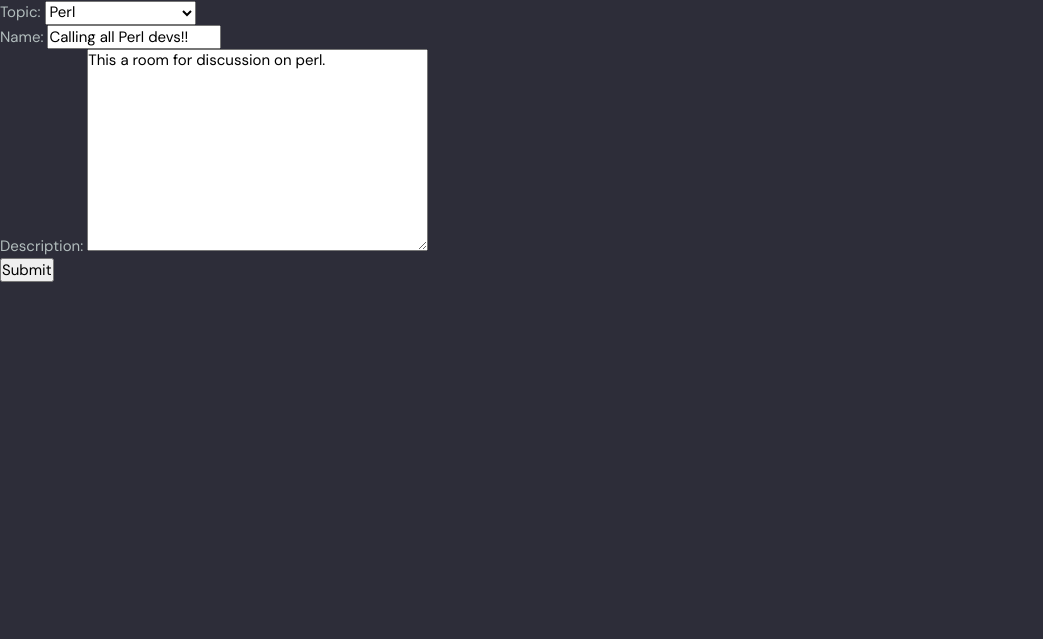
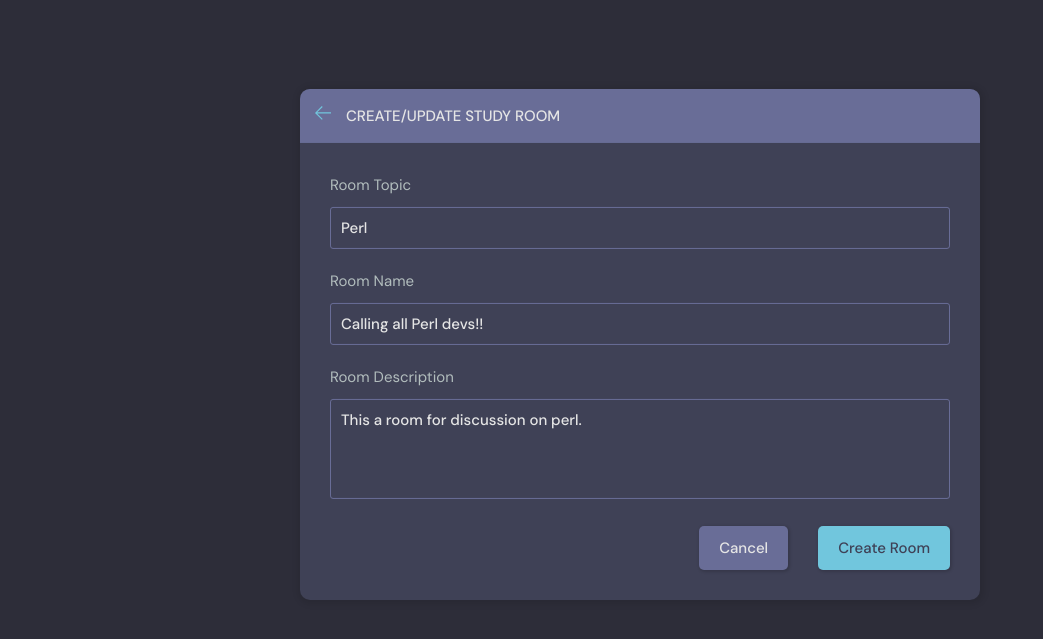
Before and after one commit to nishad-dhuri-05/HiveLink, a Django app: page /update-room/7/ in a window 1280 px wide. Shown: the part 76-715 px from the top of the page, without its empty margins (0-1043 px from the left). Run offline with Django 4.2, Linux system fonts and the light colour scheme; a user stored in the database is signed in; data comes from the database, SQL or seed files in the repository; both versions use the stored data as it was after the commit.

Commit message:
Create and update room done
Next: Edit User Account

```diff
--- a/base/templates/base/room_form.html
+++ b/base/templates/base/room_form.html
@@ -1,14 +1,81 @@
 {% extends 'main.html' %}
+{% block content %}
+  <main class="create-room layout">
+    <div class="container">
+      <div class="layout__box">
+        <div class="layout__boxHeader">
+          <div class="layout__boxTitle">
+            <a href="{% url 'home' %}">
+              <svg version="1.1" xmlns="http://www.w3.org/2000/svg" width="32" height="32" viewBox="0 0 32 32">
+                <title>arrow-left</title>
+                <path
+                  d="M13.723 2.286l-13.723 13.714 13.719 13.714 1.616-1.611-10.96-10.96h27.625v-2.286h-27.625l10.965-10.965-1.616-1.607z">
+                </path>
+              </svg>
+            </a>
+            <h3>Create/Update Study Room</h3>
+          </div>
+        </div>
+        <div class="layout__body">
+          <form class="form" action="" method="POST">
+            {% csrf_token %}
+            <!-- {% for field in form %}
+            <div class="form__group">
+              <label for="room_name">{{field.label}}</label> -->
+              <!-- <input id="room_name" name="room_name" type="text" placeholder="E.g. Mastering Python + Django" /> -->
+              <!--{{field}}
+            </div>
+            {% endfor %} -->
 
-{% block content %}
+            <div class="form__group">
+              <label for="room_topic">Room Topic</label>
+              <input type="text" value="{{room.topic.name}}"name="topic" list="topic-list" required>
+              <datalist id="topic-list">
+                <select name="" id="room_topic">
+                  {% for topic in topics %}
+                  <option value="{{topic.name}}">
+                    {{topic.name}}
+                  </option>
+                  {% endfor %}
+                </select>
+              </datalist>
+            </div>
 
-<div>
-    <form action="" method="POST">
-        {% csrf_token %}
-        <!-- {{form}} wraps a paragraph around each form element-->
-        {{form.as_p}}
-        <input type="submit" value="Submit">
-    </form>
-</div>
+            <div class="form__group">
+              <label for="room_name">Room Name</label>
+              {{form.name}}
+            </div>
 
+            <div class="form__group">
+              <label for="room_description">Room Description</label>
+              {{form.description}}
+            </div>
+
+            <!-- <div class="form__group">
+              <label for="room_topic">Topic</label>
+              <input required type="text" name="topic" id="room_topic" list="topic-list" />
+              <datalist id="topic-list">
+                <select id="room_topic">
+                  <option value="">Select your topic</option>
+                  <option value="Python">Python</option>
+                  <option value="Django">Django</option>
+                </select>
+              </datalist>
+
+            </div> -->
+
+
+            <!-- <div class="form__group">
+              <label for="room_about">About</label>
+              <textarea name="room_about" id="room_about" placeholder="Write about your study group..."></textarea>
+            </div> -->
+            <div class="form__action">
+              <a class="btn btn--dark" href="index.html">Cancel</a>
+              <button class="btn btn--main" type="submit">Create Room</button>
+            </div>
+          </form>
+        </div>
+      </div>
+    </div>
+  </main>
 {% endblock content %}
--- a/base/views.py
+++ b/base/views.py
@@ -119,33 +119,49 @@ def userProfile(request,pk):
 @login_required(login_url='login')
 def createRoom(request):
     form=RoomForm()
+    topics=Topic.objects.all()
     if request.method=='POST':
         print(request.POST)
-        form=RoomForm(request.POST)
-        if form.is_valid():
-            room=form.save(commit=False)
-            room.host=request.user
-            room.save()
-            return redirect('home')#enter the 'name'
+        topic_name=request.POST.get('topic')
+        topic,created=Topic.objects.get_or_create(name=topic_name)
 
-    context={'form':form}
+        Room.objects.create(
+            host=request.user,
+            topic=topic,
+            name=request.POST.get('name'),
+            description=request.POST.get('description')
+        )
+        #form=RoomForm(request.POST)
+        # if form.is_valid():
+        #     room=form.save(commit=False)
+        #     room.host=request.user
+        #     room.save()
+        return redirect('home')#enter the 'name'
+
+    context={'form':form,'topics':topics}
     return render(request,'base/room_form.html',context)
 
 @login_required(login_url='login')
 def updateRoom(request,pk):
     room=Room.objects.get(id=pk)
     form=RoomForm(instance=room)
-
+    topics=Topic.objects.all()
     if request.user!=room.host:
         return HttpResponse('You are not allowed here!!')
 
     if request.method=='POST':
-        form=RoomForm(request.POST,instance=room)#specify which room needs to be updated
-        if form.is_valid():
-            form.save()
-            return redirect('home')
+        topic_name=request.POST.get('topic')
+        topic,created=Topic.objects.get_or_create(name=topic_name)
+        room.name=request.POST.get('name')
+        room.topic=topic
+        room.description=request.POST.get('description')
+        room.save()
+        # form=RoomForm(request.POST,instance=room)#specify which room needs to be updated
+        # if form.is_valid():
+        #     form.save()
+        return redirect('home')
 
-    context={'form':form,'room':room}
+    context={'form':form,'room':room,'topics':topics}
     return render(request,'base/room_form.html',context)
 
 @login_required(login_url='login')
```
Also changed, not shown: base/templates/base/room_form_old.html (added, +14 -0 lines), db.sqlite3.
